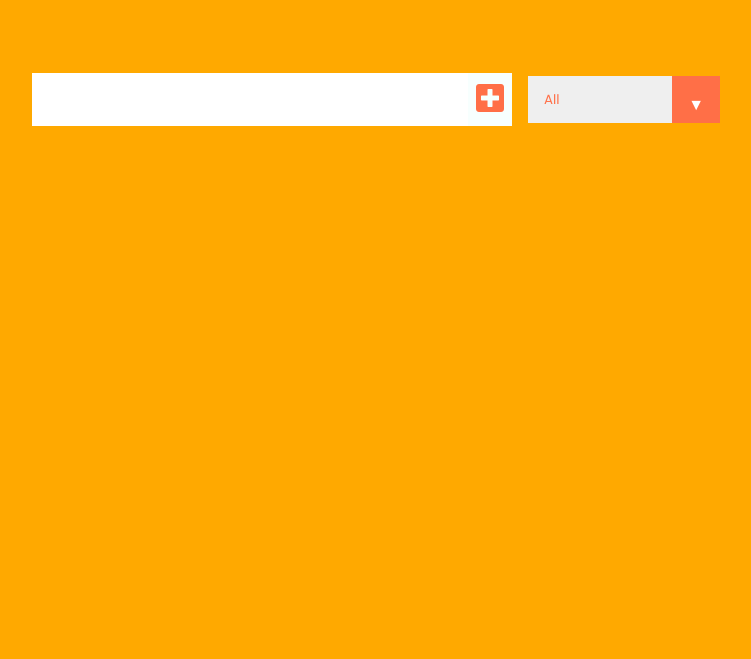
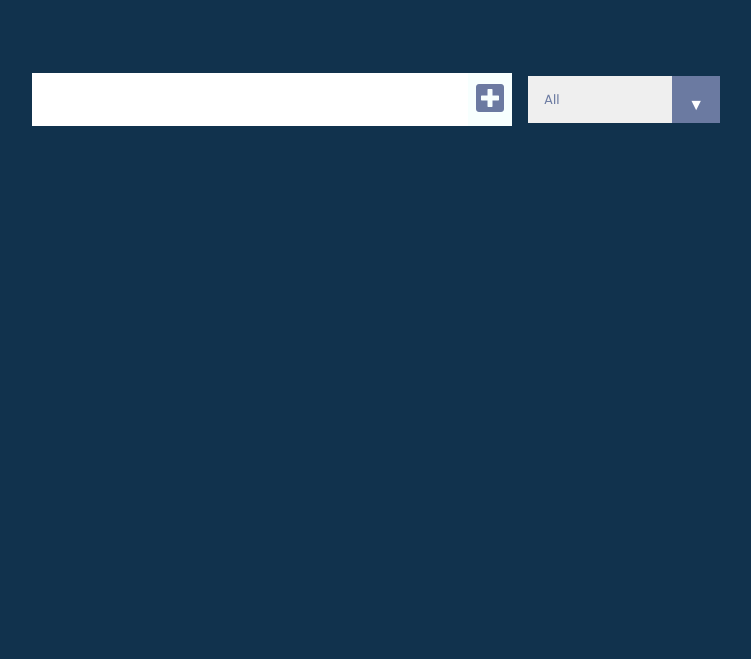
Before and after one commit to genturarif/to-do-list, a plain HTML site: page index.html in a window 1280 px wide. Shown: the part 141-800 px from the top of the page, without its empty margins (256-1007 px from the left). Drawn offline with Linux system fonts and the light colour scheme.

Commit message:
update style.css

```diff
--- a/style.css
+++ b/style.css
@@ -5,7 +5,7 @@
 }
 
 body {
-  background-color: #ffa900;
+  background-color: #11324d;
   color: white;
   font-family: "Poppins", sans-serif;
   min-height: 100vh;
@@ -14,6 +14,7 @@ body {
 header {
   font-size: 2rem;
 }
+
 header,
 form {
   min-height: 20vh;
@@ -21,6 +22,8 @@ form {
   justify-content: center;
   align-items: center;
 }
+
+/* Form Input and Form Button */
 form input,
 form button {
   padding: 0.5rem;
@@ -29,13 +32,13 @@ form button {
   background: white;
 }
 form button {
-  color: #ff6f47;
+  color: #6b7aa1;
   background: #f7fffe;
   cursor: pointer;
   transition: all 0.3s ease;
 }
 form button:hover {
-  background: #ff6f47;
+  background: #6b7aa1;
   color: white;
 }
 
@@ -67,7 +70,7 @@ form button:hover {
 
 .trash-btn,
 .complete-btn {
-  background: #ff6f47;
+  background: #6b7aa1;
   color: white;
   border: none;
   padding: 1rem;
@@ -115,7 +118,7 @@ select {
   overflow: hidden;
 }
 select {
-  color: #ff6f47;
+  color: #6b7aa1;
   font-family: "Poppins", sans-serif;
   cursor: pointer;
   width: 12rem;
@@ -127,7 +130,7 @@ select {
   top: 0;
   right: 0;
   padding: 1rem;
-  background: #ff6f47;
+  background: #6b7aa1;
   cursor: pointer;
   pointer-events: none;
 }
```
